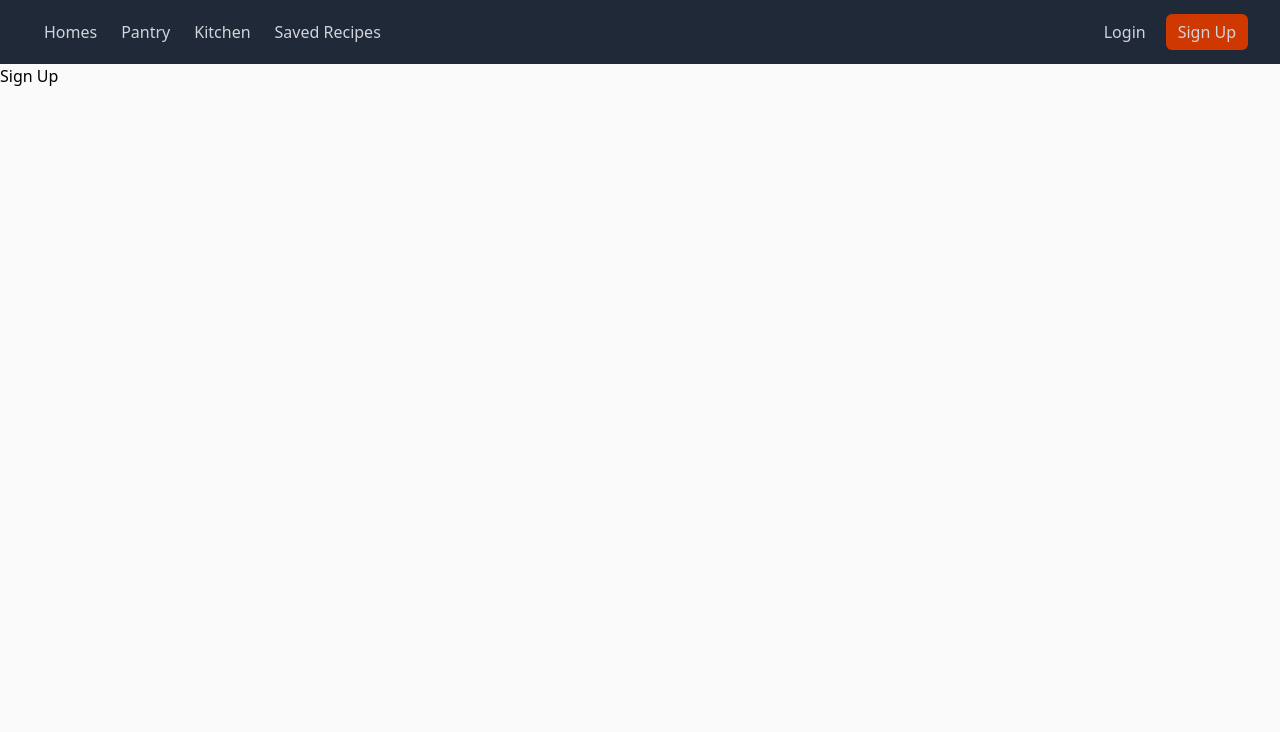
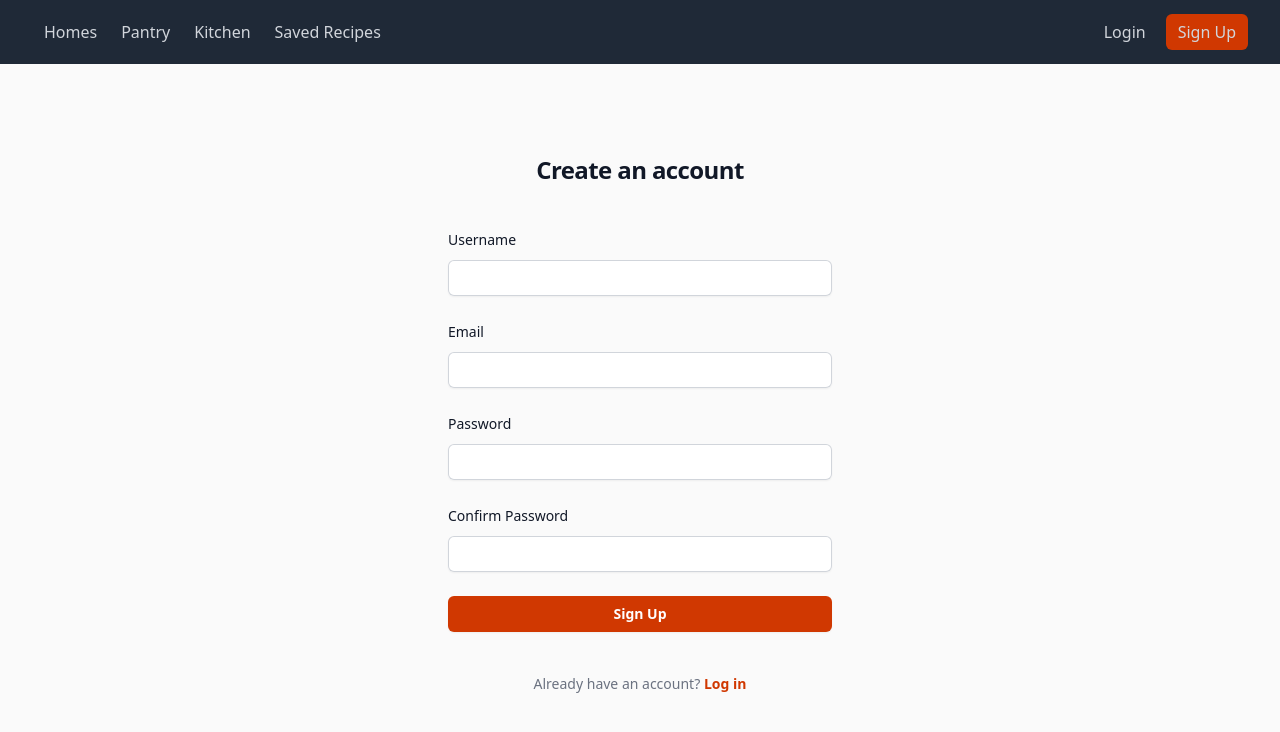
Before and after one commit to monysary/i-m-hungry-recipe-app, a Next.js app: page /signup in a window 1280 px wide. Shown: the top 732 px of the page. Built offline with nearby package versions, Linux system fonts and the light colour scheme.

Commit message:
created sign up page

```diff
--- a/src/components/navbar.js
+++ b/src/components/navbar.js
@@ -18,13 +18,13 @@ function Navbar() {
                             className="inline-flex items-center justify-center rounded-md p-2 text-gray-400 hover:bg-gray-700 hover:text-white focus:outline-none focus:ring-2 focus:ring-inset focus:ring-white"
                             onClick={handleHideMenu}
                         >
-                            {/* <!--Icon when menu is closed. Menu open: "hidden", Menu closed: "block"--> */}
-                            <svg className={hideMenu ? "block h-6 w-6" : 'hidden h-6 w-6'} viewBox="0 0 24 24" stroke-width="1.5" stroke="currentColor">
-                                <path stroke-linecap="round" stroke-linejoin="round" d="M3.75 6.75h16.5M3.75 12h16.5m-16.5 5.25h16.5" />
+                            {/* <!--Icon when menu is closed--> */}
+                            <svg className={hideMenu ? "block h-6 w-6" : 'hidden h-6 w-6'} viewBox="0 0 24 24" strokeWidth="1.5" stroke="currentColor">
+                                <path strokeLinecap="round" strokeLinejoin="round" d="M3.75 6.75h16.5M3.75 12h16.5m-16.5 5.25h16.5" />
                             </svg>
-                            {/* <!--Icon when menu is open. Menu open: "block", Menu closed: "hidden"--> */}
-                            <svg className={hideMenu ? "hidden h-6 w-6" : 'block h-6 w-6'} viewBox="0 0 24 24" stroke-width="1.5" stroke="currentColor">
-                                <path stroke-linecap="round" stroke-linejoin="round" d="M6 18L18 6M6 6l12 12" />
+                            {/* <!--Icon when menu is open--> */}
+                            <svg className={hideMenu ? "hidden h-6 w-6" : 'block h-6 w-6'} viewBox="0 0 24 24" strokeWidth="1.5" stroke="currentColor">
+                                <path strokeLinecap="round" strokeLinejoin="round" d="M6 18L18 6M6 6l12 12" />
                             </svg>
                         </button>
                     </div>
--- a/src/pages/login.js
+++ b/src/pages/login.js
@@ -19,11 +19,10 @@ function Login() {
             <div className="mt-10 sm:mx-auto sm:w-full sm:max-w-sm">
                 <form className="space-y-6">
                     <div>
-                        <label for="email" className="block text-sm font-medium leading-6 text-gray-900">Username</label>
+                        <label className="block text-sm font-medium leading-6 text-gray-900">Username</label>
                         <div className="mt-2">
                             <input
                                 name="username"
-                                type="email"
                                 required
                                 className="block w-full rounded-md border-0 p-1.5 text-gray-900 shadow-sm ring-1 ring-inset ring-gray-300 placeholder:text-gray-400 focus:ring-2 focus:ring-inset focus:ring-orange-600 sm:text-sm sm:leading-6"
                                 value={loginForm.username}
@@ -33,7 +32,7 @@ function Login() {
                     </div>
 
                     <div>
-                        <label for="password" className="block text-sm font-medium leading-6 text-gray-900">Password</label>
+                        <label className="block text-sm font-medium leading-6 text-gray-900">Password</label>
                         <div className="mt-2">
                             <input
                                 name="password"
@@ -47,7 +46,7 @@ function Login() {
                     </div>
 
                     <div>
-                        <button type="submit" className="flex w-full justify-center rounded-md bg-orange-600 px-3 py-1.5 text-sm font-semibold leading-6 text-white shadow-sm hover:bg-orange-500 focus-visible:outline focus-visible:outline-2 focus-visible:outline-offset-2 focus-visible:outline-orange-600">Sign in</button>
+                        <button type="submit" className="flex w-full justify-center rounded-md bg-orange-600 px-3 py-1.5 text-sm font-semibold leading-6 text-white shadow-sm hover:bg-orange-500 focus-visible:outline focus-visible:outline-2 focus-visible:outline-offset-2 focus-visible:outline-orange-600">Log in</button>
                     </div>
                 </form>
 
--- a/src/pages/signup.js
+++ b/src/pages/signup.js
@@ -1,8 +1,87 @@
+import { useState } from "react";
+
 function SignUp() {
+    const [signUpForm, setSignUpForm] = useState({
+        username: '',
+        email: '',
+        password: '',
+        confirmPassword: '',
+    })
+
+    const handleInputChange = ({ target: { name, value } }) => {
+        setSignUpForm({ ...signUpForm, [name]: value })
+    }
+
     return (
-        <>
-            <div>Sign Up</div>
-        </>
+        <div className="flex min-h-full flex-col justify-center px-6 py-12 lg:px-8">
+            <div className="sm:mx-auto sm:w-full sm:max-w-sm">
+                <h2 className="mt-10 text-center text-2xl font-bold leading-9 tracking-tight text-gray-900">Create an account</h2>
+            </div>
+
+            <div className="mt-10 sm:mx-auto sm:w-full sm:max-w-sm">
+                <form className="space-y-6">
+                    <div>
+                        <label className="block text-sm font-medium leading-6 text-gray-900">Username</label>
+                        <div className="mt-2">
+                            <input
+                                name="username"
+                                required
+                                className="block w-full rounded-md border-0 p-1.5 text-gray-900 shadow-sm ring-1 ring-inset ring-gray-300 placeholder:text-gray-400 focus:ring-2 focus:ring-inset focus:ring-orange-600 sm:text-sm sm:leading-6"
+                                value={signUpForm.username}
+                                onChange={handleInputChange}
+                            />
+                        </div>
+                    </div>
+                    <div>
+                        <label className="block text-sm font-medium leading-6 text-gray-900">Email</label>
+                        <div className="mt-2">
+                            <input
+                                name="email"
+                                type="email"
+                                required
+                                className="block w-full rounded-md border-0 p-1.5 text-gray-900 shadow-sm ring-1 ring-inset ring-gray-300 placeholder:text-gray-400 focus:ring-2 focus:ring-inset focus:ring-orange-600 sm:text-sm sm:leading-6"
+                                value={signUpForm.email}
+                                onChange={handleInputChange}
+                            />
+                        </div>
+                    </div>
+                    <div>
+                        <label className="block text-sm font-medium leading-6 text-gray-900">Password</label>
+                        <div className="mt-2">
+                            <input
+                                name="password"
+                                type="password"
+                                required
+                                className="block w-full rounded-md border-0 p-1.5 text-gray-900 shadow-sm ring-1 ring-inset ring-gray-300 placeholder:text-gray-400 focus:ring-2 focus:ring-inset focus:ring-orange-600 sm:text-sm sm:leading-6"
+                                value={signUpForm.password}
+                                onChange={handleInputChange}
+                            />
+                        </div>
+                    </div>
+                    <div>
+                        <label className="block text-sm font-medium leading-6 text-gray-900">Confirm Password</label>
+                        <div className="mt-2">
+                            <input
+                                name="confirmPassword"
+                                type="password"
+                                required
+                                className="block w-full rounded-md border-0 p-1.5 text-gray-900 shadow-sm ring-1 ring-inset ring-gray-300 placeholder:text-gray-400 focus:ring-2 focus:ring-inset focus:ring-orange-600 sm:text-sm sm:leading-6"
+                                value={signUpForm.confirmPassword}
+                                onChange={handleInputChange}
+                            />
+                        </div>
+                    </div>
+                    <div>
+                        <button type="submit" className="flex w-full justify-center rounded-md bg-orange-600 px-3 py-1.5 text-sm font-semibold leading-6 text-white shadow-sm hover:bg-orange-500 focus-visible:outline focus-visible:outline-2 focus-visible:outline-offset-2 focus-visible:outline-orange-600">Sign Up</button>
+                    </div>
+                </form>
+
+                <p className="mt-10 text-center text-sm text-gray-500">
+                    Already have an account?
+                    <a href="/login" className="font-semibold leading-6 text-orange-600 hover:text-orange-500"> Log in</a>
+                </p>
+            </div>
+        </div>
     )
 }
 
```
